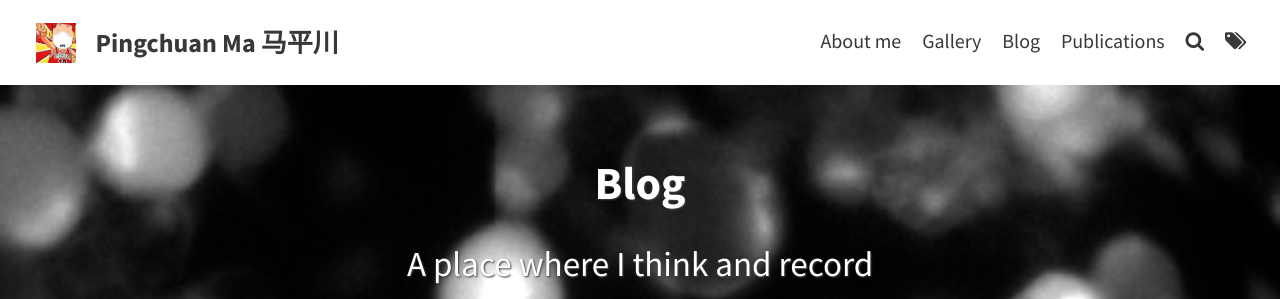
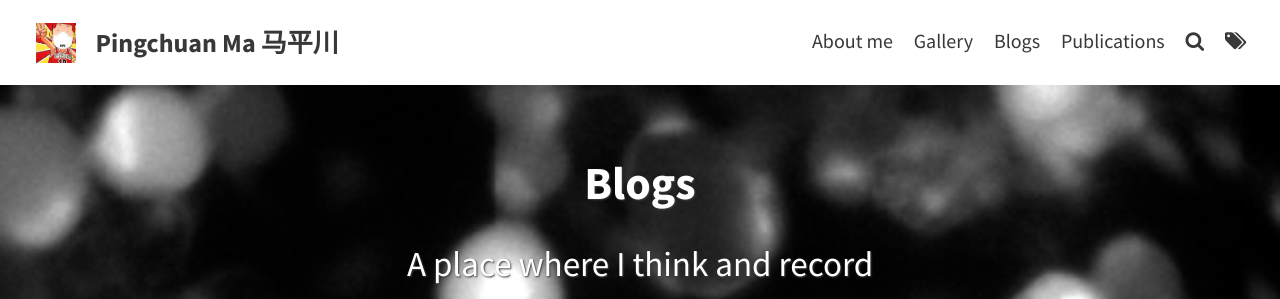
Before and after one commit to pcmaaaaa/pcmaaaaa.github.io, a Jekyll site: the page built from pages/portfolio.md, in a window 1280 px wide. Shown: the top 299 px of the page. Built offline with Jekyll 4.4.1, drawn with Linux system fonts in a browser that asks for light colours.

```diff
--- a/pages/portfolio.md
+++ b/pages/portfolio.md
@@ -1,6 +1,6 @@
 ---
 layout: page
-title : Blog
+title : Blogs
 permalink: /blog/
 subtitle: "A place where I think and record"
 feature-img: "assets/img/DRG fura2.png"
```
Also changed, not shown: pages/about.md (+1 -1 lines), 1 other file.
